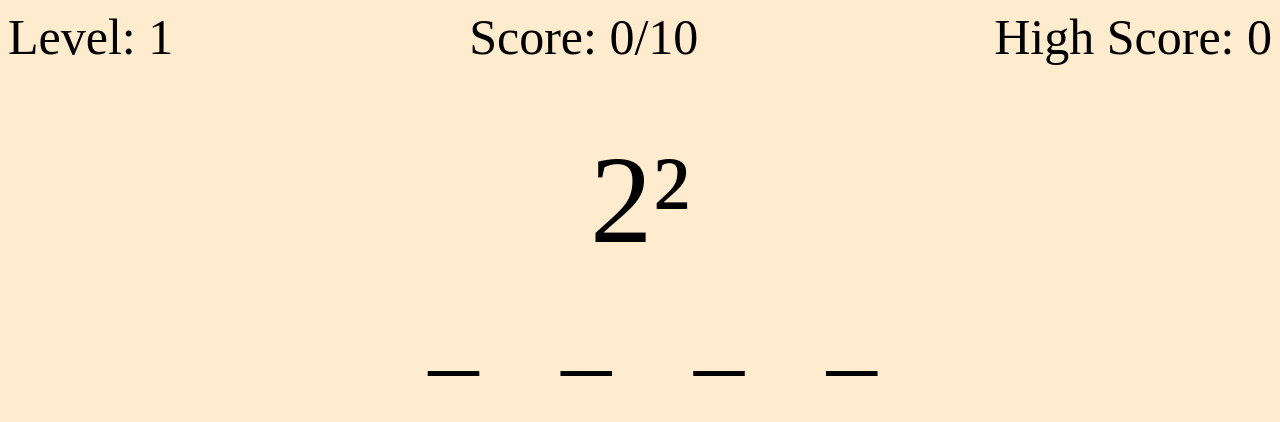
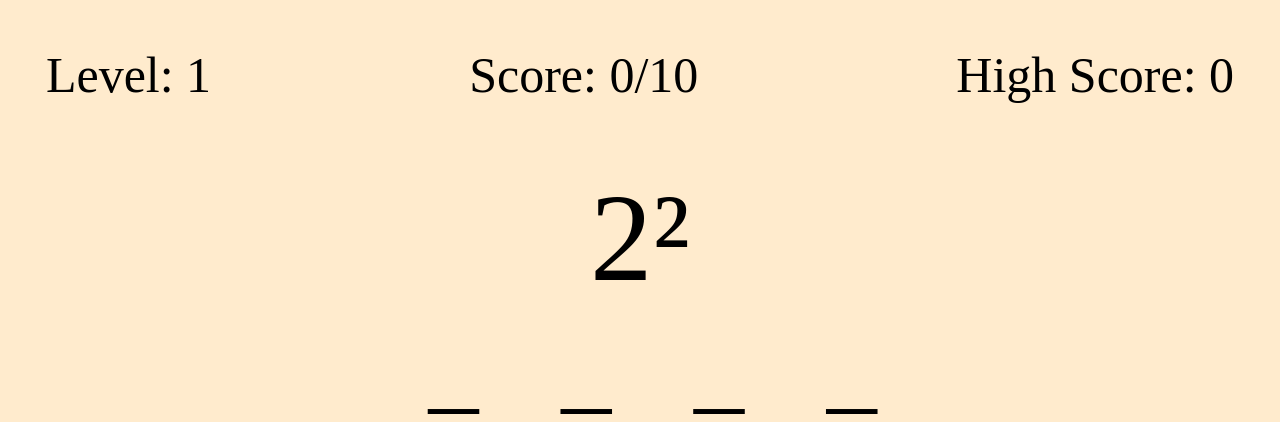
Before and after one commit to isaiahzimmerman/risaiah, a PHP site: page /squaresgame/ in a window 1280 px wide. Shown: the top 422 px of the page. Run offline with PHP 8.4, Linux system fonts and the light colour scheme.

Commit message:
style changes

```diff
--- a/squaresgame/index.html
+++ b/squaresgame/index.html
@@ -7,9 +7,11 @@
     </head>
     <body onload="play(1)">
         <div class=‘gameContainer’>
-            <p id='level' class='level'>Level: 1</p>
-            <p id='highScore' class='highScore'>High Score: 0</p>
-            <p id='score' class='score'>Score: 0/10</p>
+            <div class='topBar'>
+                <p id='level' class='level'>Level: 1</p>
+                <p id='highScore' class='highScore'>High Score: 0</p>
+                <p id='score' class='score'>Score: 0/10</p>
+            </div>
             <p id='puzzle' class='puzzle'></p>
             <div class='juzb'>
                 <div class='child' id='input1'>_</div>
--- a/squaresgame/interface.css
+++ b/squaresgame/interface.css
@@ -6,6 +6,10 @@ body {
     float:left;
     font-size: 50px;
 
+}
+
+.topBar {
+    padding: 3% 3% 0% 3%;
 }
 
 .score {
```
